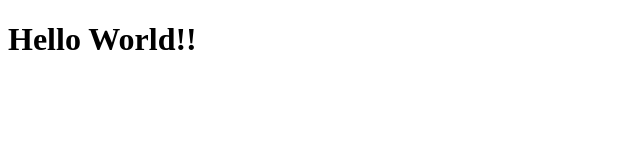
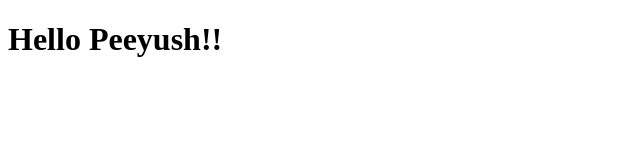
Before and after one commit to KingRoco23/Demo, a plain HTML site: page index.html in a window 1280 px wide. Shown: the full height of the page, 0-640 px from the left. Drawn offline with Linux system fonts and the light colour scheme.

Commit message:
first commit

```diff
--- a/index.html
+++ b/index.html
@@ -8,7 +8,7 @@
     </title>
 </head>
 <body>
-    <H1>Hello World!!</H1>
+    <H1>Hello Peeyush!!</H1>
 
 </body>
 </html>
```
